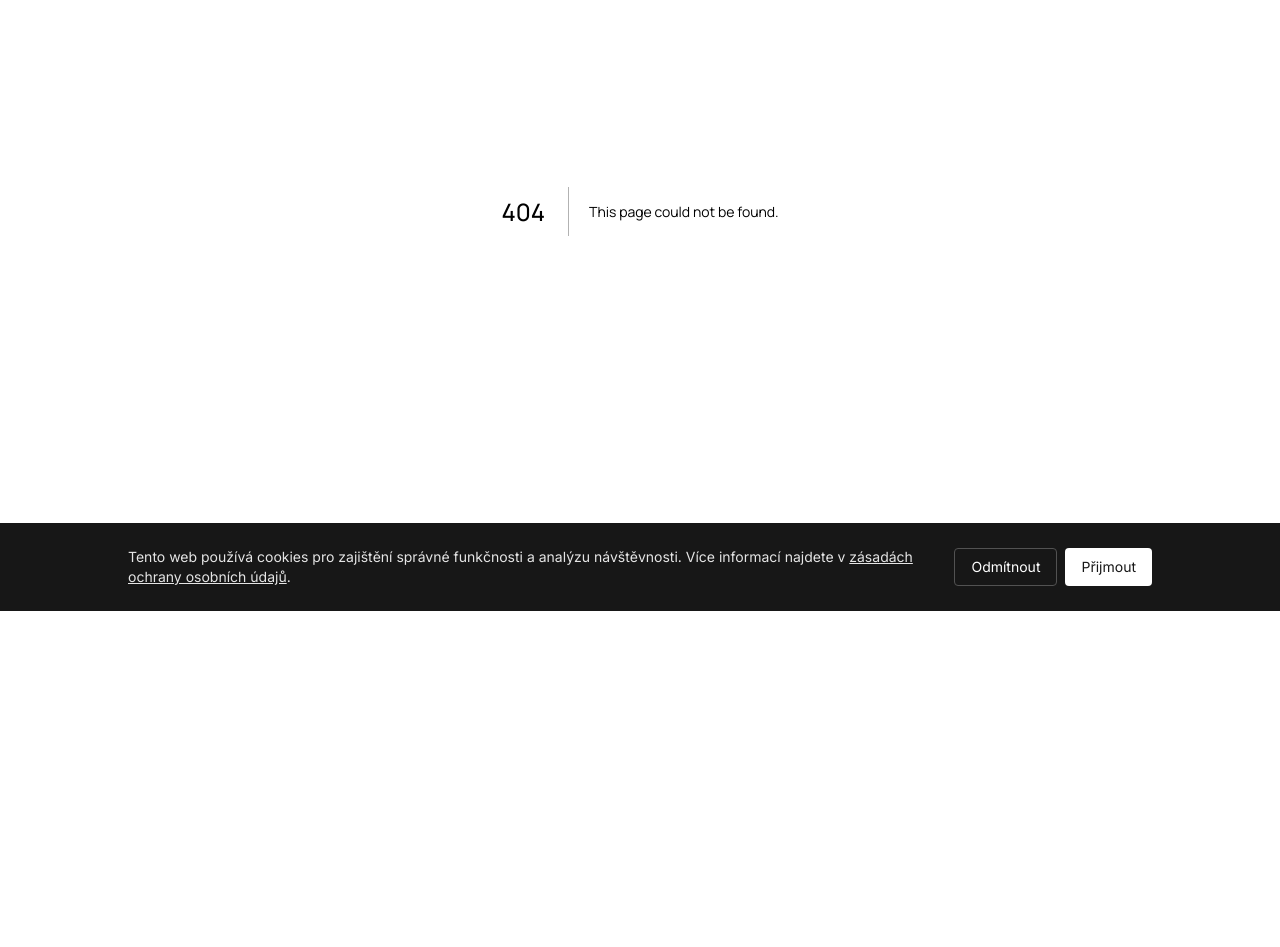
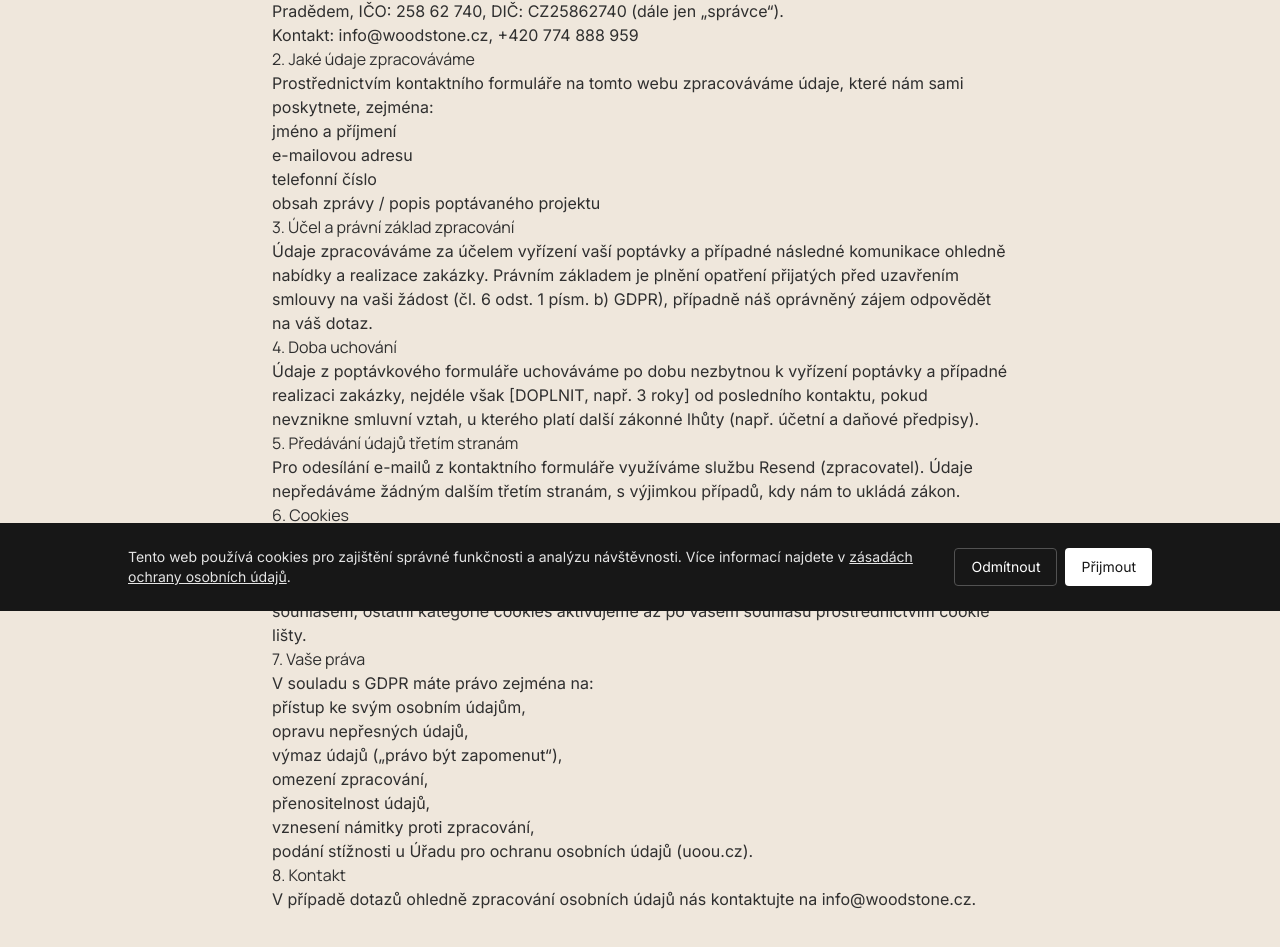
Before and after one commit to kh0l-ws/woodstone, a Next.js app: page /zasady-ochrany-osobnich-udaju in a window 1280 px wide. Before the commit this address had no page. Shown: the part 189-1136 px from the top of the page. Before the commit the page ends 800 px from the top, so only its background shows below. Built offline with nearby package versions, Linux system fonts and the light colour scheme.

Commit message:
cookies2

```diff
--- /dev/null
+++ b/app/zasady-ochrany-osobnich-udaju/page.tsx
@@ -0,0 +1,88 @@
+// app/zasady-ochrany-osobnich-udaju/page.tsx
+
+export const metadata = {
+  title: "Zásady ochrany osobních údajů | WOOD&STONE s.r.o.",
+  description: "Informace o zpracování osobních údajů a používání cookies na webu WOOD&STONE s.r.o.",
+};
+
+export default function PrivacyPolicyPage() {
+  return (
+    <main className="max-w-3xl mx-auto px-4 py-16 md:py-24 prose prose-neutral">
+      <h1>Zásady ochrany osobních údajů</h1>
+      <p className="text-sm text-neutral-500">Účinnost od: 01.09.2026</p>
+
+      <h2>1. Správce osobních údajů</h2>
+      <p>
+        Správcem osobních údajů je WOOD&amp;STONE s.r.o., se sídlem Adolfovice 521,
+        790 01 Bělá pod Pradědem, IČO: 258 62 740, DIČ: CZ25862740 (dále jen „správce“).
+      </p>
+      <p>
+        Kontakt: info@woodstone.cz, +420 774 888 959
+      </p>
+
+      <h2>2. Jaké údaje zpracováváme</h2>
+      <p>
+        Prostřednictvím kontaktního formuláře na tomto webu zpracováváme údaje,
+        které nám sami poskytnete, zejména:
+      </p>
+      <ul>
+        <li>jméno a příjmení</li>
+        <li>e-mailovou adresu</li>
+        <li>telefonní číslo</li>
+        <li>obsah zprávy / popis poptávaného projektu</li>
+      </ul>
+
+      <h2>3. Účel a právní základ zpracování</h2>
+      <p>
+        Údaje zpracováváme za účelem vyřízení vaší poptávky a případné následné
+        komunikace ohledně nabídky a realizace zakázky. Právním základem je
+        plnění opatření přijatých před uzavřením smlouvy na vaši žádost
+        (čl. 6 odst. 1 písm. b) GDPR), případně náš oprávněný zájem odpovědět
+        na váš dotaz.
+      </p>
+
+      <h2>4. Doba uchování</h2>
+      <p>
+        Údaje z poptávkového formuláře uchováváme po dobu nezbytnou k vyřízení
+        poptávky a případné realizaci zakázky, nejdéle však [DOPLNIT, např. 3 roky]
+        od posledního kontaktu, pokud nevznikne smluvní vztah, u kterého platí
+        další zákonné lhůty (např. účetní a daňové předpisy).
+      </p>
+
+      <h2>5. Předávání údajů třetím stranám</h2>
+      <p>
+        Pro odesílání e-mailů z kontaktního formuláře využíváme službu Resend
+        (zpracovatel). Údaje nepředáváme žádným dalším třetím stranám, s výjimkou
+        případů, kdy nám to ukládá zákon.
+      </p>
+
+      <h2>6. Cookies</h2>
+      <p>
+        Náš web může používat cookies pro zajištění základní funkčnosti a
+        (po vašem souhlasu) pro analytické či marketingové účely
+        [DOPLNIT dle skutečně použitých nástrojů, např. Google Analytics, Facebook Pixel].
+        Používání nezbytných technických cookies není podmíněno souhlasem,
+        ostatní kategorie cookies aktivujeme až po vašem souhlasu prostřednictvím
+        cookie lišty.
+      </p>
+
+      <h2>7. Vaše práva</h2>
+      <p>V souladu s GDPR máte právo zejména na:</p>
+      <ul>
+        <li>přístup ke svým osobním údajům,</li>
+        <li>opravu nepřesných údajů,</li>
+        <li>výmaz údajů („právo být zapomenut“),</li>
+        <li>omezení zpracování,</li>
+        <li>přenositelnost údajů,</li>
+        <li>vznesení námitky proti zpracování,</li>
+        <li>podání stížnosti u Úřadu pro ochranu osobních údajů (uoou.cz).</li>
+      </ul>
+
+      <h2>8. Kontakt</h2>
+      <p>
+        V případě dotazů ohledně zpracování osobních údajů nás kontaktujte na
+        info@woodstone.cz.
+      </p>
+    </main>
+  );
+}
```
